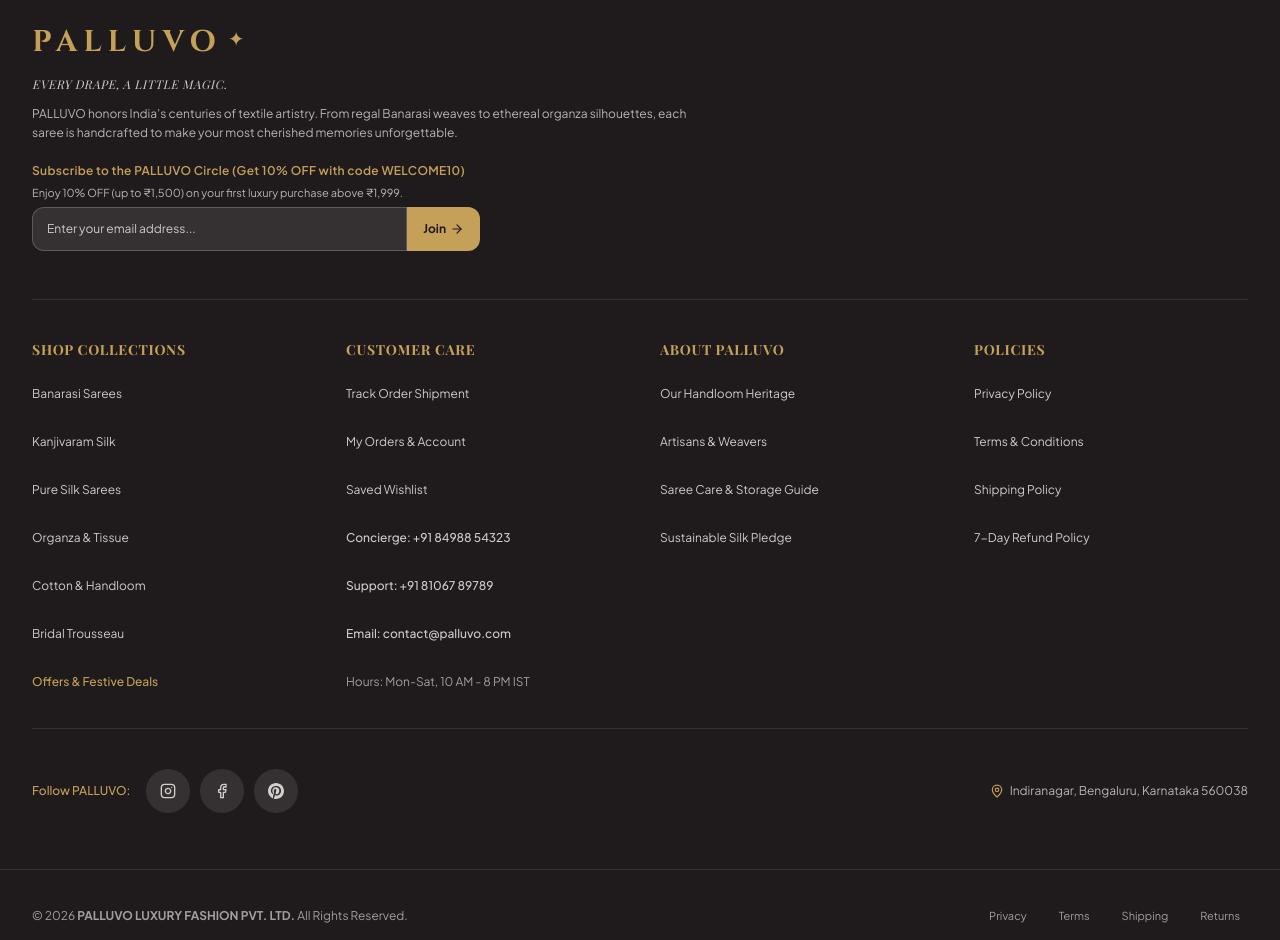
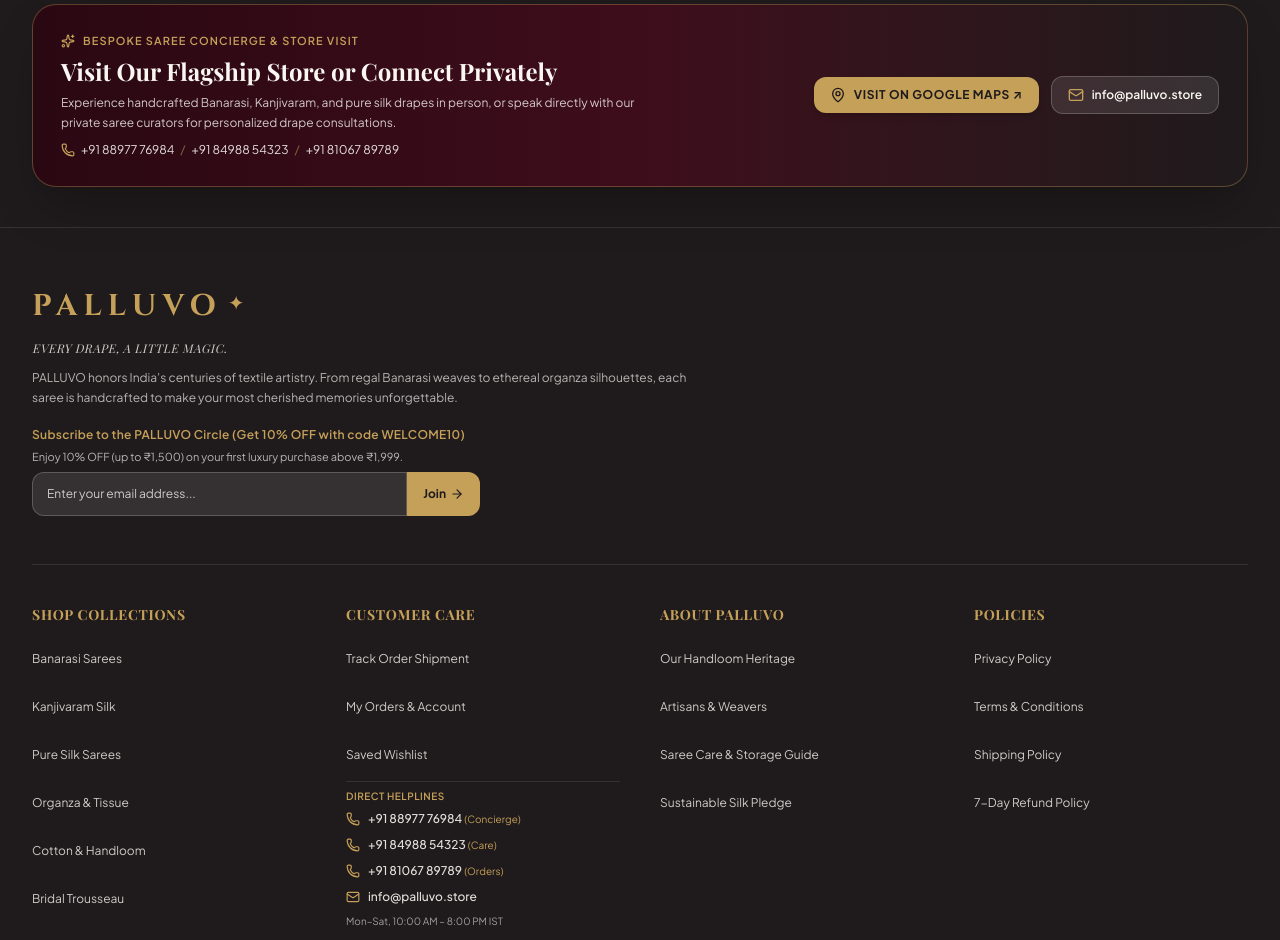
Before and after one commit to Pasulasuprajaa/Palluvo, a React (Vite) app in the folder client/: page / in a window 1280 px wide. Shown: the part 3880-4820 px from the top of the page. Built offline with nearby package versions, Linux system fonts and the light colour scheme; no server answers; a web font is replaced by a local one.

Commit message:
feat(storefront): add flagship store location, Google Maps link, and direct customer helplines

```diff
--- a/client/src/components/Footer.jsx
+++ b/client/src/components/Footer.jsx
@@ -82,6 +82,55 @@
               <h4 className="font-serif font-bold text-xs sm:text-sm text-[#FAF7F2]">Complimentary Express Delivery</h4>
               <p className="text-[11px] sm:text-xs text-[#FAF7F2]/70 mt-0.5 leading-relaxed">Free luxury insured delivery on orders above ₹1,999.</p>
             </div>
+          </div>
+        </div>
+      </div>
+
+      {/* Luxury Flagship Store & Concierge Showcase Card */}
+      <div className="max-w-7xl mx-auto px-4 sm:px-6 lg:px-8 py-8 sm:py-10 border-b border-white/10">
+        <div className="bg-gradient-to-r from-[#2A0812] via-[#3E0D1B] to-[#1F1A1C] border border-[#C5A059]/35 rounded-2xl sm:rounded-3xl p-5 sm:p-7 shadow-2xl flex flex-col lg:flex-row lg:items-center justify-between gap-6">
+          <div className="space-y-1.5 max-w-xl">
+            <div className="flex items-center gap-2 text-[#C5A059] text-[11px] font-semibold uppercase tracking-widest">
+              <Sparkles className="w-3.5 h-3.5" />
+              <span>Bespoke Saree Concierge & Store Visit</span>
+            </div>
+            <h3 className="font-serif text-lg sm:text-2xl font-bold text-[#FAF7F2]">
+              Visit Our Flagship Store or Connect Privately
+            </h3>
+            <p className="text-xs text-[#FAF7F2]/80 leading-relaxed">
+              Experience handcrafted Banarasi, Kanjivaram, and pure silk drapes in person, or speak directly with our private saree curators for personalized drape consultations.
+            </p>
+            <div className="flex flex-wrap items-center gap-x-4 gap-y-1 text-xs text-[#FAF7F2]/90 pt-1">
+              <span className="flex items-center gap-1.5">
+                <Phone className="w-3.5 h-3.5 text-[#C5A059]" />
+                <a href="tel:+918897776984" className="hover:text-[#C5A059] transition">+91 88977 76984</a>
+                <span className="text-[#C5A059]/60">/</span>
+                <a href="tel:+918498854323" className="hover:text-[#C5A059] transition">+91 84988 54323</a>
+                <span className="text-[#C5A059]/60">/</span>
+                <a href="tel:+918106789789" className="hover:text-[#C5A059] transition">+91 81067 89789</a>
+              </span>
+            </div>
+          </div>
+
+          <div className="flex flex-wrap sm:flex-nowrap items-center gap-3 shrink-0">
+            <a
+              href="https://maps.app.goo.gl/wkcLwsNgHp39z4pe7"
+              target="_blank"
+              rel="noopener noreferrer"
+              className="inline-flex items-center justify-center gap-2 px-4 py-2.5 bg-[#C5A059] hover:bg-[#E0C07F] text-[#1F1A1C] font-bold text-xs uppercase tracking-wider rounded-xl transition shadow-md cursor-pointer group"
+              title="Open PALLUVO on Google Maps"
+            >
+              <MapPin className="w-4 h-4 text-[#1F1A1C] group-hover:scale-110 transition-transform" />
+              <span>Visit on Google Maps ↗</span>
+            </a>
+
+            <a
+              href="mailto:info@palluvo.store"
+              className="inline-flex items-center justify-center gap-2 px-4 py-2.5 bg-white/10 hover:bg-white/20 text-[#FAF7F2] hover:text-[#C5A059] border border-white/20 hover:border-[#C5A059]/50 text-xs font-semibold rounded-xl transition cursor-pointer"
+            >
+              <Mail className="w-4 h-4 text-[#C5A059]" />
+              <span>info@palluvo.store</span>
+            </a>
           </div>
         </div>
       </div>
@@ -182,10 +231,28 @@
                 <li><button onClick={() => onNavigate('track-order')} className="min-h-[44px] py-2 px-1 hover:text-[#C5A059] text-left flex items-center w-full cursor-pointer">Track Order Shipment</button></li>
                 <li><button onClick={() => onNavigate('account')} className="min-h-[44px] py-2 px-1 hover:text-[#C5A059] text-left flex items-center w-full cursor-pointer">My Orders & Account</button></li>
                 <li><button onClick={() => onNavigate('wishlist')} className="min-h-[44px] py-2 px-1 hover:text-[#C5A059] text-left flex items-center w-full cursor-pointer">Saved Wishlist</button></li>
-                <li className="min-h-[44px] flex items-center"><a href="tel:+918498854323" className="min-h-[44px] py-2 px-1 hover:text-[#C5A059] transition flex items-center text-left cursor-pointer">Concierge: +91 84988 54323</a></li>
-                <li className="min-h-[44px] flex items-center"><a href="tel:+918106789789" className="min-h-[44px] py-2 px-1 hover:text-[#C5A059] transition flex items-center text-left cursor-pointer">Support: +91 81067 89789</a></li>
-                <li className="min-h-[44px] flex items-center"><a href="mailto:contact@palluvo.com" className="min-h-[44px] py-2 px-1 hover:text-[#C5A059] transition flex items-center text-left cursor-pointer">Email: contact@palluvo.com</a></li>
-                <li className="min-h-[44px] py-2 px-1 flex items-center"><span className="text-[#FAF7F2]/60">Hours: Mon-Sat, 10 AM - 8 PM IST</span></li>
+                <li className="pt-2 border-t border-white/10 space-y-1.5">
+                  <div className="text-[10px] font-semibold uppercase tracking-wider text-[#C5A059]">Direct Phone Helplines</div>
+                  <div className="flex flex-col gap-1">
+                    <a href="tel:+918897776984" className="min-h-[38px] flex items-center gap-2 text-xs text-[#FAF7F2]/90 hover:text-[#C5A059] transition">
+                      <Phone className="w-3.5 h-3.5 text-[#C5A059] shrink-0" />
+                      <span>Concierge: +91 88977 76984</span>
+                    </a>
+                    <a href="tel:+918498854323" className="min-h-[38px] flex items-center gap-2 text-xs text-[#FAF7F2]/90 hover:text-[#C5A059] transition">
+                      <Phone className="w-3.5 h-3.5 text-[#C5A059] shrink-0" />
+                      <span>Care: +91 84988 54323</span>
+                    </a>
+                    <a href="tel:+918106789789" className="min-h-[38px] flex items-center gap-2 text-xs text-[#FAF7F2]/90 hover:text-[#C5A059] transition">
+                      <Phone className="w-3.5 h-3.5 text-[#C5A059] shrink-0" />
+                      <span>Support: +91 81067 89789</span>
+                    </a>
+                    <a href="mailto:info@palluvo.store" className="min-h-[38px] flex items-center gap-2 text-xs text-[#FAF7F2]/90 hover:text-[#C5A059] transition">
+                      <Mail className="w-3.5 h-3.5 text-[#C5A059] shrink-0" />
+                      <span>Email: info@palluvo.store</span>
+                    </a>
+                  </div>
+                  <div className="text-[10px] text-[#FAF7F2]/60 pt-0.5">Hours: Mon-Sat, 10 AM - 8 PM IST</div>
+                </li>
               </ul>
             )}
           </div>
@@ -258,10 +325,26 @@
               <li><button onClick={() => onNavigate('track-order')} className="min-h-[44px] py-2 hover:text-[#C5A059] transition text-left flex items-center cursor-pointer">Track Order Shipment</button></li>
               <li><button onClick={() => onNavigate('account')} className="min-h-[44px] py-2 hover:text-[#C5A059] transition text-left flex items-center cursor-pointer">My Orders & Account</button></li>
               <li><button onClick={() => onNavigate('wishlist')} className="min-h-[44px] py-2 hover:text-[#C5A059] transition text-left flex items-center cursor-pointer">Saved Wishlist</button></li>
-              <li className="min-h-[44px] flex items-center"><a href="tel:+918498854323" className="min-h-[44px] py-2 hover:text-[#C5A059] transition flex items-center text-left cursor-pointer text-[#FAF7F2]/80 font-medium">Concierge: +91 84988 54323</a></li>
-              <li className="min-h-[44px] flex items-center"><a href="tel:+918106789789" className="min-h-[44px] py-2 hover:text-[#C5A059] transition flex items-center text-left cursor-pointer text-[#FAF7F2]/80 font-medium">Support: +91 81067 89789</a></li>
-              <li className="min-h-[44px] flex items-center"><a href="mailto:contact@palluvo.com" className="min-h-[44px] py-2 hover:text-[#C5A059] transition flex items-center text-left cursor-pointer text-[#FAF7F2]/80 font-medium">Email: contact@palluvo.com</a></li>
-              <li className="min-h-[44px] py-2 flex items-center"><span className="text-[#FAF7F2]/60">Hours: Mon-Sat, 10 AM - 8 PM IST</span></li>
+              <li className="pt-2 border-t border-white/10 space-y-1.5">
+                <div className="text-[10px] font-semibold uppercase tracking-wider text-[#C5A059]">Direct Helplines</div>
+                <a href="tel:+918897776984" className="hover:text-[#C5A059] transition flex items-center gap-2 text-left cursor-pointer text-[#FAF7F2]/90 font-medium py-0.5">
+                  <Phone className="w-3.5 h-3.5 text-[#C5A059] shrink-0" />
+                  <span>+91 88977 76984 <span className="text-[10px] text-[#C5A059] font-normal">(Concierge)</span></span>
+                </a>
+                <a href="tel:+918498854323" className="hover:text-[#C5A059] transition flex items-center gap-2 text-left cursor-pointer text-[#FAF7F2]/90 font-medium py-0.5">
+                  <Phone className="w-3.5 h-3.5 text-[#C5A059] shrink-0" />
+                  <span>+91 84988 54323 <span className="text-[10px] text-[#C5A059] font-normal">(Care)</span></span>
+                </a>
+                <a href="tel:+918106789789" className="hover:text-[#C5A059] transition flex items-center gap-2 text-left cursor-pointer text-[#FAF7F2]/90 font-medium py-0.5">
+                  <Phone className="w-3.5 h-3.5 text-[#C5A059] shrink-0" />
+                  <span>+91 81067 89789 <span className="text-[10px] text-[#C5A059] font-normal">(Orders)</span></span>
+                </a>
+                <a href="mailto:info@palluvo.store" className="hover:text-[#C5A059] transition flex items-center gap-2 text-left cursor-pointer text-[#FAF7F2]/90 font-medium py-0.5">
+                  <Mail className="w-3.5 h-3.5 text-[#C5A059] shrink-0" />
+                  <span>info@palluvo.store</span>
+                </a>
+                <div className="text-[10px] text-[#FAF7F2]/60 pt-0.5">Mon–Sat, 10:00 AM – 8:00 PM IST</div>
+              </li>
             </ul>
           </div>
 
@@ -338,10 +421,19 @@
             </div>
           </div>
 
-          <div className="text-xs text-[#FAF7F2]/70 flex items-center justify-center sm:justify-end gap-1.5">
-            <MapPin className="w-3.5 h-3.5 text-[#C5A059] shrink-0" />
-            <span>Indiranagar, Bengaluru, Karnataka 560038</span>
-          </div>
+          <a
+            href="https://maps.app.goo.gl/wkcLwsNgHp39z4pe7"
+            target="_blank"
+            rel="noopener noreferrer"
+            className="group inline-flex items-center justify-center sm:justify-end gap-2 text-xs text-[#FAF7F2]/85 hover:text-[#C5A059] bg-white/5 hover:bg-white/10 border border-white/10 hover:border-[#C5A059]/40 px-3.5 py-2 rounded-xl transition shadow-xs cursor-pointer"
+            title="Open PALLUVO Store on Google Maps"
+          >
+            <MapPin className="w-4 h-4 text-[#C5A059] shrink-0 group-hover:scale-110 transition-transform" />
+            <span className="font-serif">Flagship Store Location</span>
+            <span className="text-[10px] text-[#C5A059] bg-[#C5A059]/20 px-2 py-0.5 rounded-full font-semibold border border-[#C5A059]/30">
+              Google Maps ↗
+            </span>
+          </a>
         </div>
       </div>
 
--- a/client/src/components/InvoiceModal.jsx
+++ b/client/src/components/InvoiceModal.jsx
@@ -53,7 +53,7 @@
                 <div>PALLUVO Luxury Fashion Pvt Ltd</div>
                 <div>Authentic Luxury Handlooms & Fashion | GSTIN: 29AABCU9603R1ZM</div>
                 <div>Lavelle Road, Shanthala Nagar, Bengaluru, Karnataka 560001</div>
-                <div>Email: contact@palluvo.com | Support: +91 84988 54323 / +91 81067 89789</div>
+                <div>Email: info@palluvo.store | Helplines: +91 88977 76984 / +91 84988 54323 / +91 81067 89789</div>
               </div>
             </div>
 
--- a/client/src/components/Navbar.jsx
+++ b/client/src/components/Navbar.jsx
@@ -2,7 +2,7 @@
 import {
   Search, Heart, ShoppingBag, User, Menu, X, Sparkles,
   ChevronDown, Tag, Scale, Home, Grid, ChevronRight, Phone, Info,
-  Layers, Crown, Flame, Truck, MessageSquare, Settings
+  Layers, Crown, Flame, Truck, MessageSquare, Settings, MapPin, Mail
 } from 'lucide-react';
 import { useAuth } from '../context/AuthContext';
 import { useCart } from '../context/CartContext';
@@ -493,6 +493,43 @@
               </div>
             </div>
 
+            {/* Quick Contact & Store Location Card */}
+            <div className="pt-3 border-t border-[#EAE2D7] space-y-2">
+              <div className="text-[11px] font-bold text-[#6E6467] uppercase tracking-wider px-1">
+                Concierge & Store Visit
+              </div>
+              <div className="bg-[#FAF7F2] border border-[#EAE2D7] rounded-xl p-3 text-xs space-y-2">
+                <div className="flex flex-col gap-1 text-[#1F1A1C]">
+                  <a href="tel:+918897776984" className="flex items-center gap-2 hover:text-[#5B1425] transition py-0.5 font-medium">
+                    <Phone className="w-3.5 h-3.5 text-[#C5A059] shrink-0" />
+                    <span>+91 88977 76984 (Concierge)</span>
+                  </a>
+                  <a href="tel:+918498854323" className="flex items-center gap-2 hover:text-[#5B1425] transition py-0.5 font-medium">
+                    <Phone className="w-3.5 h-3.5 text-[#C5A059] shrink-0" />
+                    <span>+91 84988 54323 (Customer Care)</span>
+                  </a>
+                  <a href="tel:+918106789789" className="flex items-center gap-2 hover:text-[#5B1425] transition py-0.5 font-medium">
+                    <Phone className="w-3.5 h-3.5 text-[#C5A059] shrink-0" />
+                    <span>+91 81067 89789 (Support)</span>
+                  </a>
+                  <a href="mailto:info@palluvo.store" className="flex items-center gap-2 hover:text-[#5B1425] transition py-0.5 font-medium">
+                    <Mail className="w-3.5 h-3.5 text-[#C5A059] shrink-0" />
+                    <span>info@palluvo.store</span>
+                  </a>
+                </div>
+
+                <a
+                  href="https://maps.app.goo.gl/wkcLwsNgHp39z4pe7"
+                  target="_blank"
+                  rel="noopener noreferrer"
+                  className="flex items-center justify-center gap-2 w-full py-2 bg-[#5B1425] text-[#FAF7F2] font-semibold text-[11px] rounded-lg hover:bg-[#7E1E34] transition cursor-pointer"
+                >
+                  <MapPin className="w-3.5 h-3.5 text-[#C5A059]" />
+                  <span>Visit Store on Google Maps ↗</span>
+                </a>
+              </div>
+            </div>
+
             {isAdmin && (
               <div className="pt-2 border-t border-[#EAE2D7]">
                 <button
--- a/client/src/pages/AboutPage.jsx
+++ b/client/src/pages/AboutPage.jsx
@@ -1,5 +1,5 @@
 import React, { useState, useEffect } from 'react';
-import { Sparkles, Heart, ShieldCheck, Award, ArrowLeft, ArrowRight, BookOpen, Users, Feather, Leaf, Phone, Mail, Clock, CheckCircle2 } from 'lucide-react';
+import { Sparkles, Heart, ShieldCheck, Award, ArrowLeft, ArrowRight, BookOpen, Users, Feather, Leaf, Phone, Mail, Clock, CheckCircle2, MapPin } from 'lucide-react';
 
 export default function AboutPage({ initialTab = 'heritage', onNavigate }) {
   const [activeTab, setActiveTab] = useState(initialTab);
@@ -295,17 +295,32 @@
               </p>
 
               <div className="space-y-3 pt-2 text-xs border-t border-white/10">
-                <div className="flex items-center gap-2.5">
-                  <Phone className="w-4 h-4 text-[#C5A059]" />
-                  <span>+91 84988 54323 / +91 81067 89789</span>
+                <div className="flex items-start gap-2.5">
+                  <Phone className="w-4 h-4 text-[#C5A059] shrink-0 mt-0.5" />
+                  <div className="flex flex-col gap-0.5">
+                    <a href="tel:+918897776984" className="hover:text-[#C5A059] transition">+91 88977 76984 (Concierge)</a>
+                    <a href="tel:+918498854323" className="hover:text-[#C5A059] transition">+91 84988 54323 (Customer Care)</a>
+                    <a href="tel:+918106789789" className="hover:text-[#C5A059] transition">+91 81067 89789 (Support & Orders)</a>
+                  </div>
                 </div>
                 <div className="flex items-center gap-2.5">
-                  <Mail className="w-4 h-4 text-[#C5A059]" />
-                  <span>care@palluvo.com</span>
+                  <Mail className="w-4 h-4 text-[#C5A059] shrink-0" />
+                  <a href="mailto:info@palluvo.store" className="hover:text-[#C5A059] transition">info@palluvo.store</a>
                 </div>
                 <div className="flex items-center gap-2.5">
-                  <Clock className="w-4 h-4 text-[#C5A059]" />
+                  <Clock className="w-4 h-4 text-[#C5A059] shrink-0" />
                   <span>10:00 AM – 8:00 PM IST (Mon–Sat)</span>
+                </div>
+                <div className="flex items-center gap-2.5 pt-1 border-t border-white/10">
+                  <MapPin className="w-4 h-4 text-[#C5A059] shrink-0" />
+                  <a
+                    href="https://maps.app.goo.gl/wkcLwsNgHp39z4pe7"
+                    target="_blank"
+                    rel="noopener noreferrer"
+                    className="text-[#C5A059] hover:text-[#E0C07F] font-semibold underline underline-offset-2 flex items-center gap-1"
+                  >
+                    <span>Visit Flagship on Google Maps ↗</span>
+                  </a>
                 </div>
               </div>
 
--- a/client/src/pages/PolicyPage.jsx
+++ b/client/src/pages/PolicyPage.jsx
@@ -1,5 +1,5 @@
 import React, { useState, useEffect } from 'react';
-import { ShieldCheck, Truck, RotateCcw, FileText, ChevronRight, ArrowLeft, Mail, Phone, Clock } from 'lucide-react';
+import { ShieldCheck, Truck, RotateCcw, FileText, ChevronRight, ArrowLeft, Mail, Phone, Clock, MapPin } from 'lucide-react';
 
 export default function PolicyPage({ initialTab = 'privacy', onNavigate }) {
   const [activeTab, setActiveTab] = useState(initialTab);
@@ -277,17 +277,32 @@
               </p>
 
               <div className="space-y-3 pt-2 text-xs border-t border-white/10">
-                <div className="flex items-center gap-2.5">
-                  <Phone className="w-4 h-4 text-[#C5A059]" />
-                  <span>+91 84988 54323 / +91 81067 89789</span>
+                <div className="flex items-start gap-2.5">
+                  <Phone className="w-4 h-4 text-[#C5A059] shrink-0 mt-0.5" />
+                  <div className="flex flex-col gap-0.5">
+                    <a href="tel:+918897776984" className="hover:text-[#C5A059] transition">+91 88977 76984 (Concierge)</a>
+                    <a href="tel:+918498854323" className="hover:text-[#C5A059] transition">+91 84988 54323 (Customer Care)</a>
+                    <a href="tel:+918106789789" className="hover:text-[#C5A059] transition">+91 81067 89789 (Support & Orders)</a>
+                  </div>
                 </div>
                 <div className="flex items-center gap-2.5">
-                  <Mail className="w-4 h-4 text-[#C5A059]" />
-                  <span>care@palluvo.com</span>
+                  <Mail className="w-4 h-4 text-[#C5A059] shrink-0" />
+                  <a href="mailto:info@palluvo.store" className="hover:text-[#C5A059] transition">info@palluvo.store</a>
                 </div>
                 <div className="flex items-center gap-2.5">
-                  <Clock className="w-4 h-4 text-[#C5A059]" />
+                  <Clock className="w-4 h-4 text-[#C5A059] shrink-0" />
                   <span>10:00 AM – 8:00 PM IST (Mon–Sat)</span>
+                </div>
+                <div className="flex items-center gap-2.5 pt-1 border-t border-white/10">
+                  <MapPin className="w-4 h-4 text-[#C5A059] shrink-0" />
+                  <a
+                    href="https://maps.app.goo.gl/wkcLwsNgHp39z4pe7"
+                    target="_blank"
+                    rel="noopener noreferrer"
+                    className="text-[#C5A059] hover:text-[#E0C07F] font-semibold underline underline-offset-2 flex items-center gap-1"
+                  >
+                    <span>Visit Flagship on Google Maps ↗</span>
+                  </a>
                 </div>
               </div>
 
```
